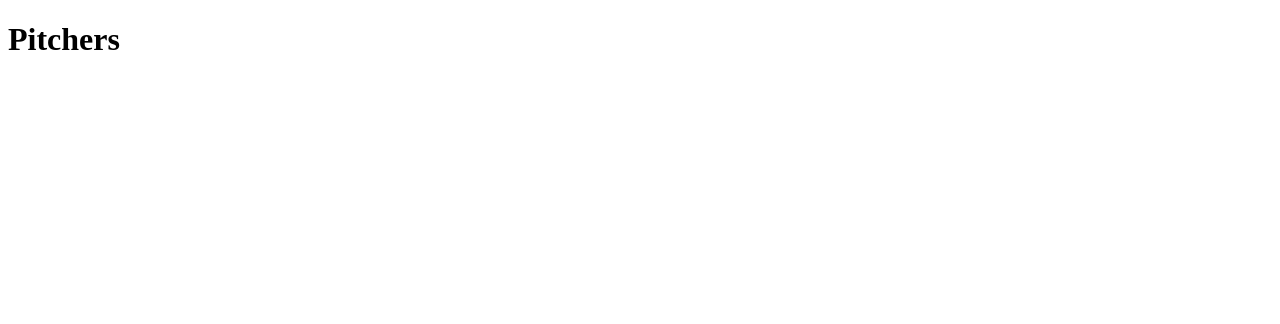
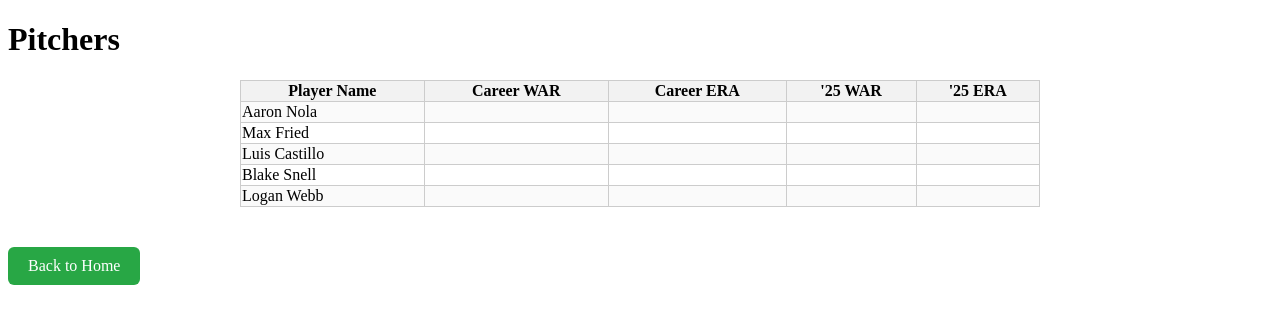
Before and after one commit to brenbil112/rookie-card-values-vs-player-stats, a plain HTML site: page pitchers.html in a window 1280 px wide. Drawn offline with Linux system fonts and the light colour scheme.

Commit message:
adding pitcher table

```diff
--- a/pitchers.html
+++ b/pitchers.html
@@ -3,9 +3,58 @@
 <head>
     <meta charset="UTF-8">
     <meta name="viewport" content="width=device-width, initial-scale=1.0">
+    <link href="css/batters.css" rel="stylesheet" type="text/css">
     <title>Pitchers</title>
 </head>
 <body>
     <h1>Pitchers</h1>
+
+    <table>
+        <tr>
+            <th>Player Name</th>
+            <th>Career WAR</th>
+            <th>Career ERA</th>
+            <th>'25 WAR</th>
+            <th>'25 ERA</th>
+        </tr>
+        <tr>
+            <td>Aaron Nola</td>
+            <td></td>
+            <td></td>
+            <td></td>
+            <td></td>
+        </tr>
+        <tr>
+            <td>Max Fried</td>
+            <td></td>
+            <td></td>
+            <td></td>
+            <td></td>
+        </tr>
+        <tr>
+            <td>Luis Castillo</td>
+            <td></td>
+            <td></td>
+            <td></td>
+            <td></td>
+        </tr>
+        <tr>
+            <td>Blake Snell</td>
+            <td></td>
+            <td></td>
+            <td></td>
+            <td></td>
+        </tr>
+        <tr>
+            <td>Logan Webb</td>
+            <td></td>
+            <td></td>
+            <td></td>
+            <td></td>
+        </tr>
+    </table>
+
+    <a href="index.html" class="back-link">Back to Home</a>
+
 </body>
 </html>
```
